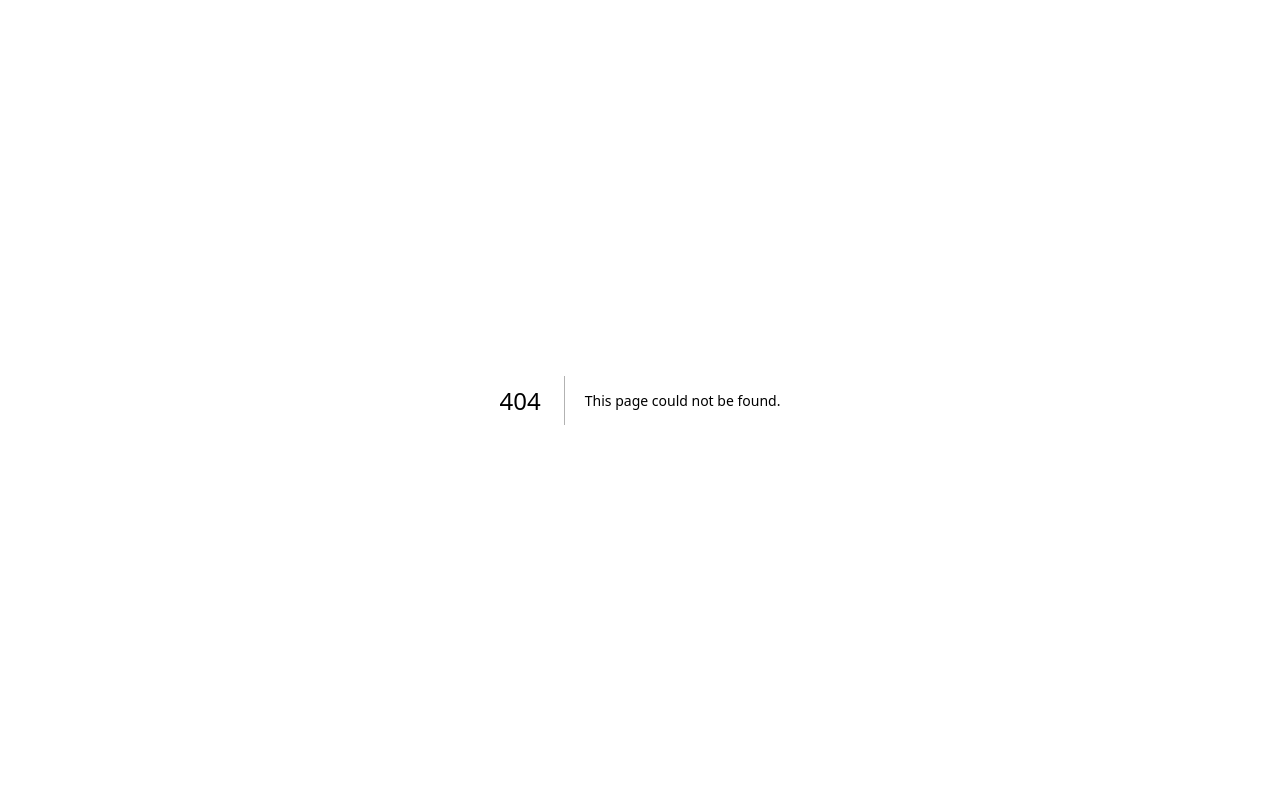
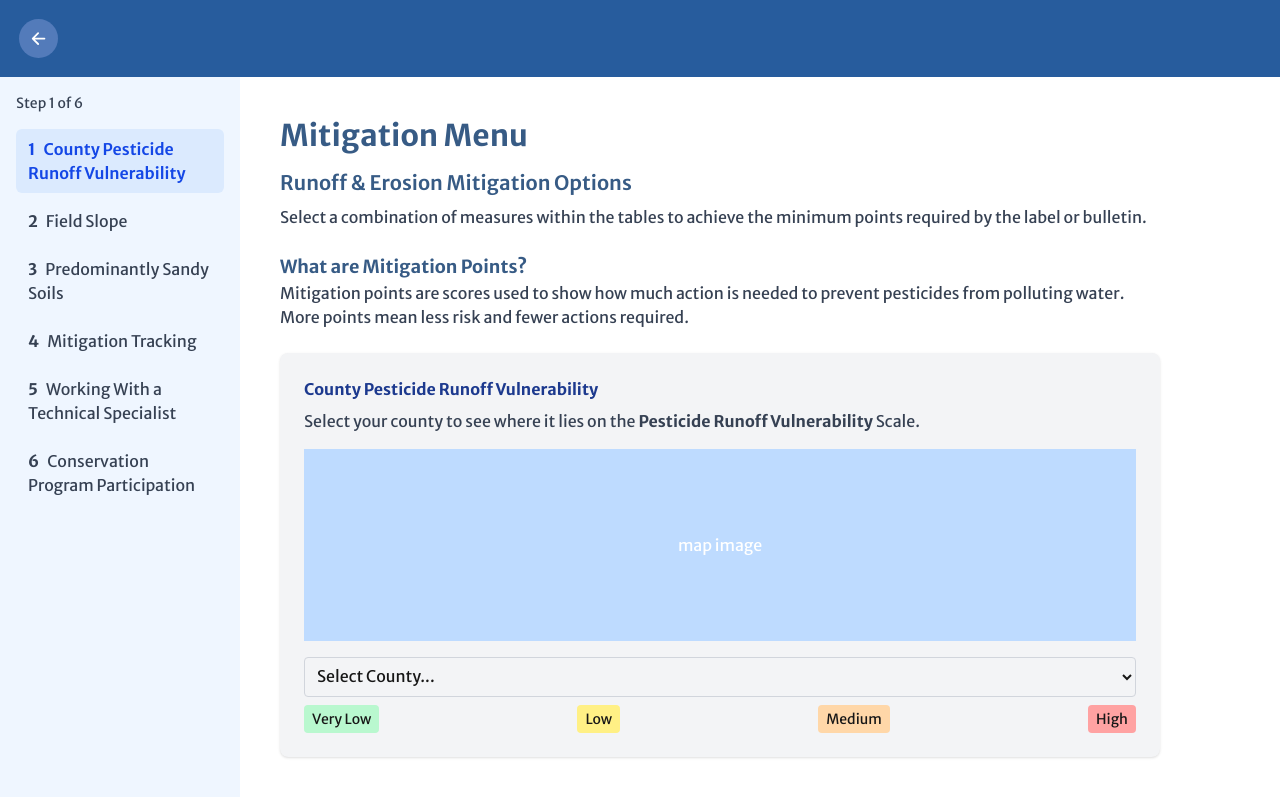
Before and after one commit to YuraT/esa-project, a Next.js app: page /testing/mitigation-menu in a window 1280 px wide. Before the commit this address had no page. Built offline with nearby package versions, Linux system fonts and the light colour scheme.

Commit message:
start of mitigation #1

```diff
--- /dev/null
+++ b/src/app/testing/mitigation-menu/page.tsx
@@ -0,0 +1,80 @@
+"use client";
+import BackButton from "@/app/components/BackButton";
+import SideBar from "@/app/components/SideBar";
+import React, { useState } from "react";
+
+export default function page() {
+  const steps = [
+    "County Pesticide Runoff Vulnerability",
+    "Field Slope",
+    "Predominantly Sandy Soils",
+    "Mitigation Tracking",
+    "Working With a Technical Specialist",
+    "Conservation Program Participation",
+  ];
+  const [currentStep, setCurrentStep] = useState(1);
+
+  return (
+    <div>
+      <BackButton />
+      <div className="flex">
+        <SideBar
+          currentStep={currentStep}
+          steps={steps}
+          onStepClick={setCurrentStep}
+        />
+
+        <div className="w-3/4 p-10 bg-white">
+          <h1 className="text-3xl font-bold text-[#375B85] mb-4">
+            Mitigation Menu
+          </h1>
+          <h2 className="text-xl font-semibold text-[#375B85] mb-2">
+            Runoff & Erosion Mitigation Options
+          </h2>
+          <p className="mb-6 text-gray-700">
+            Select a combination of measures within the tables to achieve the
+            minimum points required by the label or bulletin.
+          </p>
+
+          <div className="mb-6">
+            <h3 className="text-lg font-bold text-[#375B85]">
+              What are Mitigation Points?
+            </h3>
+            <p className="text-gray-700">
+              Mitigation points are scores used to show how much action is
+              needed to prevent pesticides from polluting water. More points
+              mean less risk and fewer actions required.
+            </p>
+          </div>
+
+          {currentStep === 1 && (
+            <div className="bg-gray-100 p-6 rounded-lg shadow">
+              <h4 className="text-blue-900 font-bold mb-2">
+                County Pesticide Runoff Vulnerability
+              </h4>
+              <p className="text-gray-700 mb-4">
+                Select your county to see where it lies on the{" "}
+                <strong>Pesticide Runoff Vulnerability</strong> Scale.
+              </p>
+              <div className="bg-blue-200 w-full h-48 flex items-center justify-center mb-4">
+                {/* placeholder for map */}
+                <span className="text-white">map image</span>
+              </div>
+              <div className="mb-2">
+                <select className="w-full p-2 border border-gray-300 rounded">
+                  <option>Select County...</option>
+                </select>
+              </div>
+              <div className="flex justify-between text-sm mt-2">
+                <span className="bg-green-200 px-2 py-1 rounded">Very Low</span>
+                <span className="bg-yellow-200 px-2 py-1 rounded">Low</span>
+                <span className="bg-orange-200 px-2 py-1 rounded">Medium</span>
+                <span className="bg-red-300 px-2 py-1 rounded">High</span>
+              </div>
+            </div>
+          )}
+        </div>
+      </div>
+    </div>
+  );
+}
```
